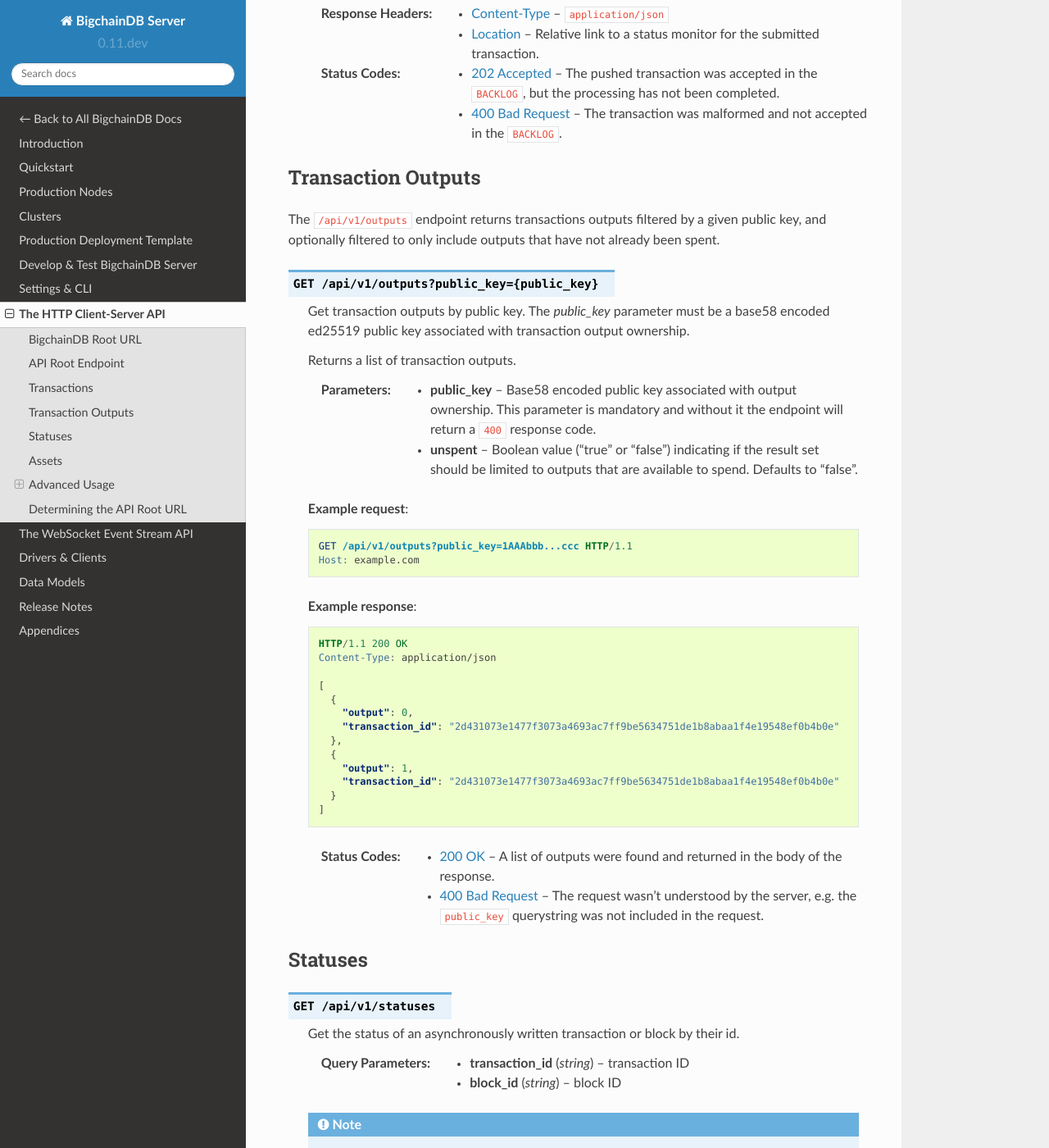
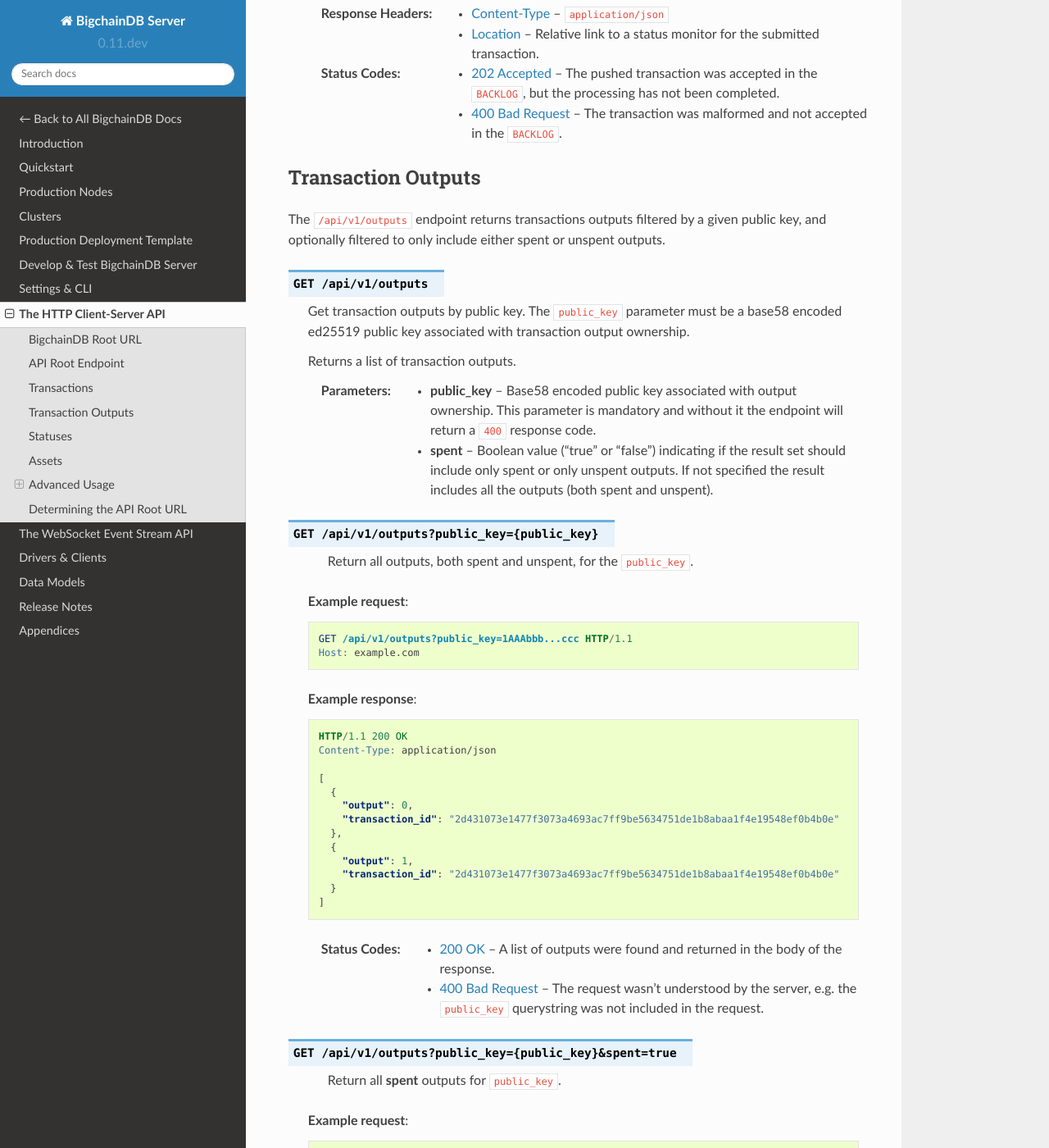
Before and after one commit to bigchaindb/bigchaindb, a Sphinx documentation site: the page built from docs/server/source/http-client-server-api.rst, in a window 1280 px wide and 1400 px high, scrolled down 3356 px. Shown: the whole window at 82% size. Built offline with Sphinx 7.4.7 and the Read the Docs theme 2.0.0, drawn with Linux system fonts in a browser that asks for light colours; pages that are not in the unit, such as notebooks, are missing from menus; some of the changed text lies outside the part shown.

Commit message:
Rename unspent -> spent in outputs endpoint
- If spent=None return all outputs
- If spent=True return only spent outputs
- If spent=False return only unspent outputs
- Updated documentation
- Add the ability to return only spent outputs in core
- Added and update tests

```diff
--- a/docs/server/source/http-client-server-api.rst
+++ b/docs/server/source/http-client-server-api.rst
@@ -166,21 +166,29 @@
 -------------------
 
 The ``/api/v1/outputs`` endpoint returns transactions outputs filtered by a
-given public key, and optionally filtered to only include outputs that have
-not already been spent.
+given public key, and optionally filtered to only include either spent or
+unspent outputs.
 
 
-.. http:get:: /api/v1/outputs?public_key={public_key}
+.. http:get:: /api/v1/outputs
 
-   Get transaction outputs by public key. The `public_key` parameter must be
+   Get transaction outputs by public key. The ``public_key`` parameter must be
    a base58 encoded ed25519 public key associated with transaction output
    ownership.
 
    Returns a list of transaction outputs.
 
-   :param public_key: Base58 encoded public key associated with output ownership. This parameter is mandatory and without it the endpoint will return a ``400`` response code.
-   :param unspent: Boolean value ("true" or "false") indicating if the result set should be limited to outputs that are available to spend. Defaults to "false".
+   :param public_key: Base58 encoded public key associated with output
+                      ownership. This parameter is mandatory and without it
+                      the endpoint will return a ``400`` response code.
+   :param spent: Boolean value ("true" or "false") indicating if the result set
+                 should include only spent or only unspent outputs. If not
+                 specified the result includes all the outputs (both spent
+                 and unspent).
 
+.. http:get:: /api/v1/outputs?public_key={public_key}
+
+    Return all outputs, both spent and unspent, for the ``public_key``.
 
    **Example request**:
 
@@ -201,6 +209,62 @@
          "output": 0,
          "transaction_id": "2d431073e1477f3073a4693ac7ff9be5634751de1b8abaa1f4e19548ef0b4b0e"
        },
+       {
+         "output": 1,
+         "transaction_id": "2d431073e1477f3073a4693ac7ff9be5634751de1b8abaa1f4e19548ef0b4b0e"
+       }
+     ]
+
+   :statuscode 200: A list of outputs were found and returned in the body of the response.
+   :statuscode 400: The request wasn't understood by the server, e.g. the ``public_key`` querystring was not included in the request.
+
+.. http:get:: /api/v1/outputs?public_key={public_key}&spent=true
+
+    Return all **spent** outputs for ``public_key``.
+
+   **Example request**:
+
+   .. sourcecode:: http
+
+     GET /api/v1/outputs?public_key=1AAAbbb...ccc&spent=true HTTP/1.1
+     Host: example.com
+
+   **Example response**:
+
+   .. sourcecode:: http
+
+     HTTP/1.1 200 OK
+     Content-Type: application/json
+
+     [
+       {
+         "output": 0,
+         "transaction_id": "2d431073e1477f3073a4693ac7ff9be5634751de1b8abaa1f4e19548ef0b4b0e"
+       }
+     ]
+
+   :statuscode 200: A list of outputs were found and returned in the body of the response.
+   :statuscode 400: The request wasn't understood by the server, e.g. the ``public_key`` querystring was not included in the request.
+
+.. http:get:: /api/v1/outputs?public_key={public_key}&spent=false
+
+    Return all **unspent** outputs for ``public_key``.
+
+   **Example request**:
+
+   .. sourcecode:: http
+
+     GET /api/v1/outputs?public_key=1AAAbbb...ccc&spent=false HTTP/1.1
+     Host: example.com
+
+   **Example response**:
+
+   .. sourcecode:: http
+
+     HTTP/1.1 200 OK
+     Content-Type: application/json
+
+     [
        {
          "output": 1,
          "transaction_id": "2d431073e1477f3073a4693ac7ff9be5634751de1b8abaa1f4e19548ef0b4b0e"
```
Also changed, not shown: 7 other files.
